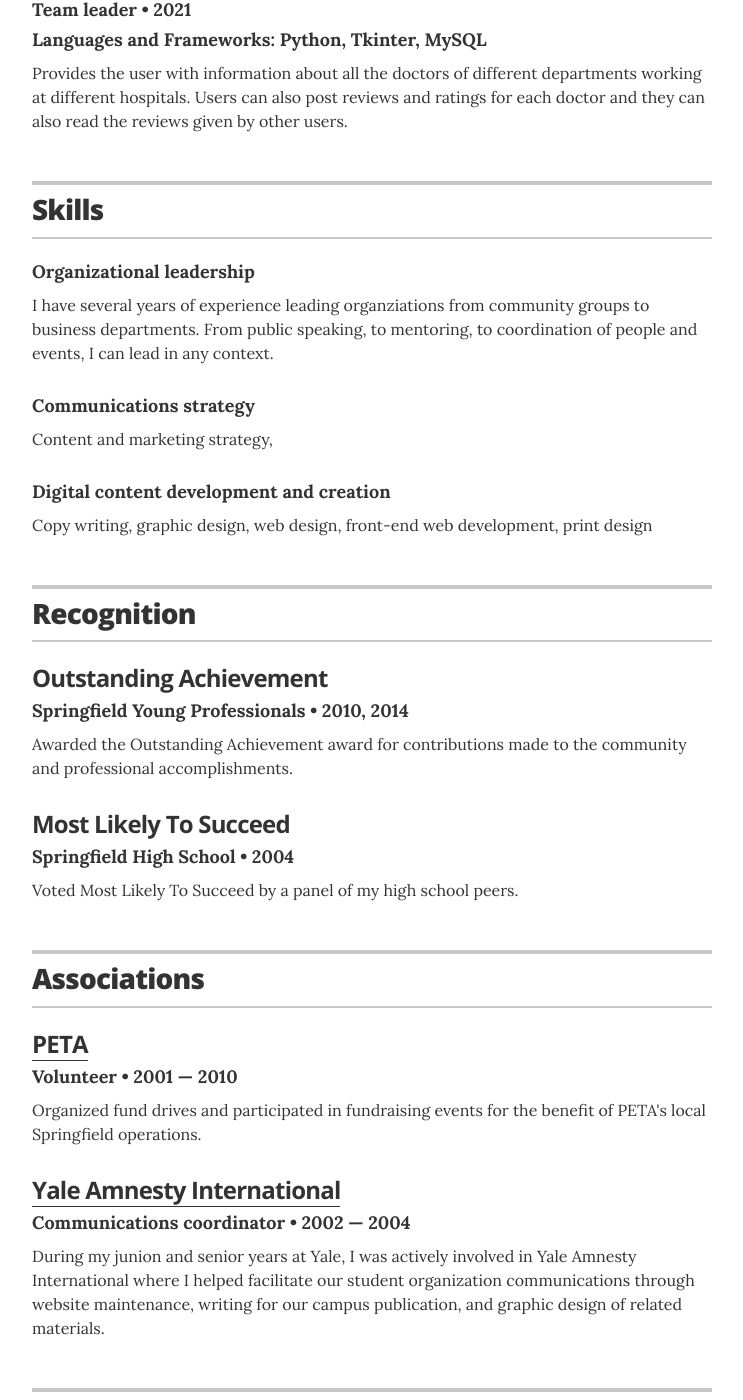
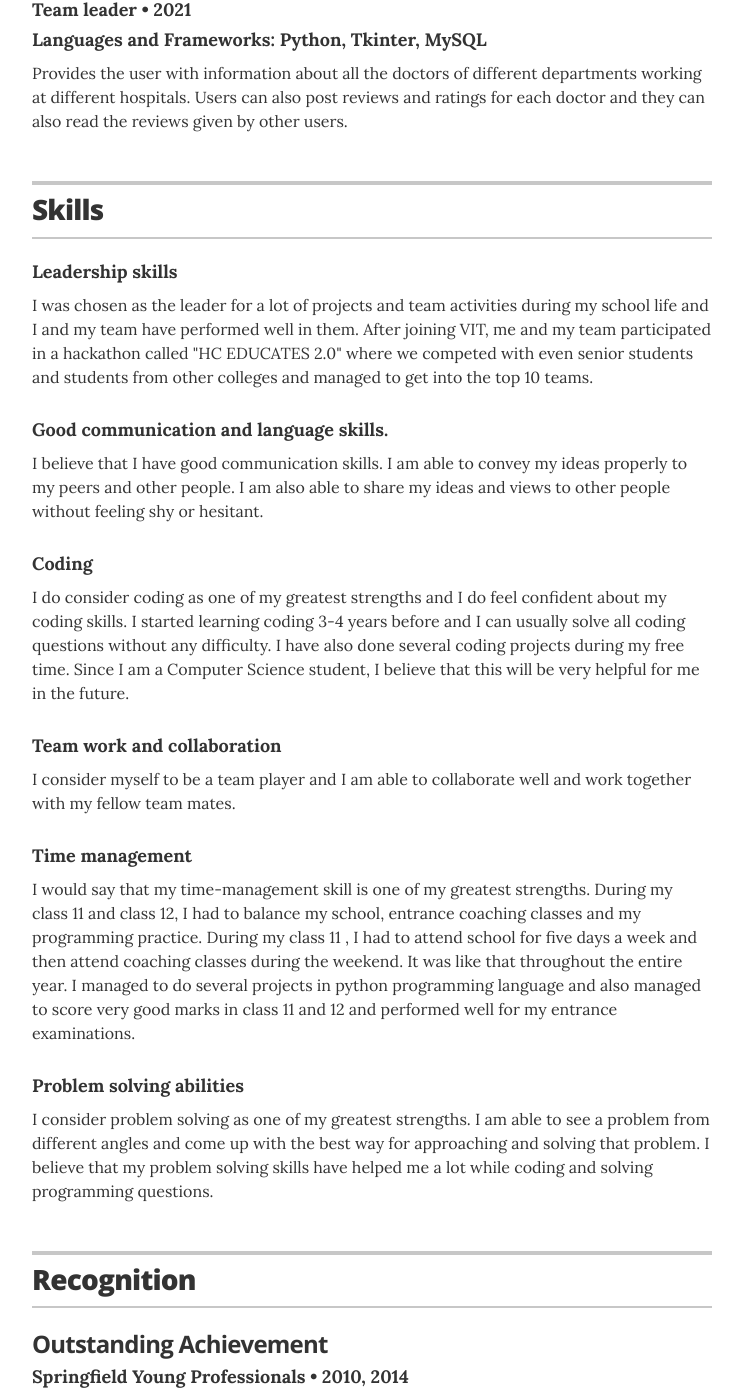
Before and after one commit to rahulvk007/digital-resume, a Jekyll site: the page built from index.html, in a window 1280 px wide and 1400 px high, scrolled down 1756 px. Shown: the whole window, without its empty margins (268-1011 px from the left). Built offline with Jekyll 4.4.1, drawn with Linux system fonts in a browser that asks for light colours.

Commit message:
Update skills.yml

```diff
--- a/_data/skills.yml
+++ b/_data/skills.yml
@@ -1,12 +1,18 @@
-# Skills
-# Organizational leadership
-- skill: Organizational leadership
-  description: I have several years of experience leading organziations from community groups to business departments. From public speaking, to mentoring, to coordination of people and events, I can lead in any context.
 
-# Communications strategy
-- skill: Communications strategy
-  description: Content and marketing strategy,
+- skill: Leadership skills
+  description: I was chosen as the leader for a lot of projects and team activities during my school life and I and my team have performed well in them. After joining VIT, me and my team participated in a hackathon called "HC EDUCATES 2.0" where we competed with even senior students and students from other colleges and managed to get into the top 10 teams.
 
-# Digital content development and creation
-- skill: Digital content development and creation
-  description: Copy writing, graphic design, web design, front-end web development, print design
+- skill: Good communication and language skills.
+  description: I believe that I have good communication skills. I am able to convey my ideas properly to my peers and other people. I am also able to share my ideas and views to other people without feeling shy or hesitant.
+
+- skill: Coding
+  description: I do consider coding as one of my greatest strengths and I do feel confident about my coding skills. I started learning coding 3-4 years before and I can usually solve all coding questions without any difficulty. I have also done several coding projects during my free time. Since I am a Computer Science student, I believe that this will be very helpful for me in the future.
+
+- skill: Team work and collaboration
+  description: I consider myself to be a team player and I am able to collaborate well and work together with my fellow team mates.
+
+- skill: Time management
+  description: I would say that my time-management skill is one of my greatest strengths. During my class 11 and class 12, I had to balance my school, entrance coaching classes and my programming practice. During my class 11 , I had to attend school for five days a week and then attend coaching classes during the weekend. It was like that throughout the entire year. I managed to do several projects in python programming language and also managed to score very good marks in class 11 and 12 and performed well for my entrance examinations.
+
+- skill: Problem solving abilities
+  description: I consider problem solving as one of my greatest strengths. I am able to see a problem from different angles and come up with the best way for approaching and solving that problem. I believe that my problem solving skills have helped me a lot while coding and solving programming questions.
```
